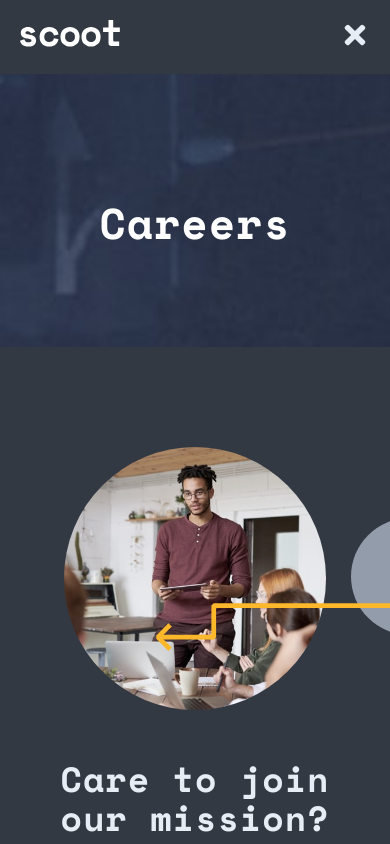
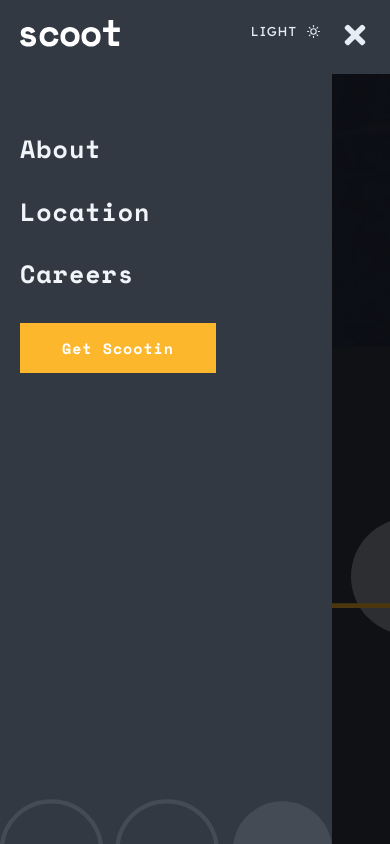
Before and after one commit to habibdev96/FEM-scoot-multi-page-website, a React (Create React App) app: page /Careers in a window 390 px wide. Both pictures are taken after a click on the button 355 px from the left and 37 px from the top of the page. Shown: the top 844 px of the page. Built offline with nearby package versions, Linux system fonts and the light colour scheme.

Commit message:
created mobile menu

```diff
--- a/src/App.js
+++ b/src/App.js
@@ -10,6 +10,7 @@ import About from './pages/About';
 import Location from './pages/Location';
 import Careers from './pages/Careers';
 import Navbar from './components/Shared/Navbar';
+import MobileMenu from './components/Shared/MobileMenu';
 import Cta from './components/Shared/Cta';
 import Footer from './components/Shared/Footer';
 
@@ -25,6 +26,7 @@ const App = () => {
         <Globals />
         <Router>
           <Navbar />
+          <MobileMenu />
           <Switch>
             <Route exact path='/' component={Home} />
             <Route exact path='/About' component={About} />
--- /dev/null
+++ b/src/components/Shared/MobileMenu.js
@@ -0,0 +1,99 @@
+import styled from 'styled-components';
+import StyledLink from '../StyledElements/Link.styled';
+import { StyledButton } from '../StyledElements/Buttons.styled';
+import pattern from '../../assets/patterns/semi-circles.svg';
+import Responsive from '../../abstracts/Responsive';
+import { useGlobalContext } from '../../context';
+
+const Overlay = styled.div`
+  background-color: rgba(0, 0, 0, 0.7);
+  position: fixed;
+  top: 0;
+  left: 0;
+  right: 0;
+  bottom: 0;
+  z-index: 1000;
+  height: 100vh;
+  width: 100vw;
+
+  @media (min-width: 800px) {
+    display: none;
+  }
+`;
+
+const StyledMobileMenu = styled.aside`
+  background-color: ${({ theme }) => theme.mainBg};
+  position: fixed;
+  top: 0;
+  left: 0;
+  height: 100vh;
+  width: 50vw;
+  z-index: 2100;
+  overflow: hidden;
+  transition: var(--mainTransition);
+
+  ${Responsive.sm`
+    width: 75%;
+  `}
+
+  ${Responsive.xs`
+    width: 85%;
+  `}
+
+  @media (min-width: 800px) {
+    display: none;
+  }
+
+  .info {
+    text-align: left;
+    padding: 10rem 2rem 0 2rem;
+
+    li {
+      margin: 3.5rem 0;
+    }
+  }
+
+  .pattern {
+    position: absolute;
+    bottom: 0;
+    right: 0;
+  }
+`;
+
+const MobileMenu = () => {
+  const { links, isSidebarOpen, setIsSidebarOpen, scrollToTop } =
+    useGlobalContext();
+
+  if (isSidebarOpen) {
+    return (
+      <Overlay onClick={() => setIsSidebarOpen(false)}>
+        <StyledMobileMenu>
+          <ul className='info'>
+            {links.map((link) => (
+              <li key={link.id}>
+                <StyledLink
+                  to={link.path}
+                  onClick={() => {
+                    setIsSidebarOpen(false);
+                    scrollToTop();
+                  }}
+                  mobile={+true}
+                >
+                  {link.text}
+                </StyledLink>
+              </li>
+            ))}
+            <StyledButton primary={+true} onClick={scrollToTop} to='/Location'>
+              Get Scootin
+            </StyledButton>
+          </ul>
+          <img src={pattern} alt='' className='pattern' />
+        </StyledMobileMenu>
+      </Overlay>
+    );
+  } else {
+    return null;
+  }
+};
+
+export default MobileMenu;
--- a/src/components/Shared/Navbar.js
+++ b/src/components/Shared/Navbar.js
@@ -13,7 +13,7 @@ import MobileMenuToggler from './MobileMenuToggler';
 const StyledNav = styled.nav`
   position: fixed;
   width: 100%;
-  z-index: 1000;
+  z-index: 3000;
   transition: var(--mainTransition);
   background-color: ${({ theme }) => theme.mainBg};
 `;
@@ -40,11 +40,15 @@ const Container = styled.div`
   .right,
   .links {
     ${flexAlign}
+
+    ${Responsive.sm`
+      align-items: start;
+      gap: 2rem;
+    `}
   }
 
   .links,
-  .btn,
-  .right {
+  .btn {
     ${Responsive.lg`
       display: none;
     `}
@@ -52,13 +56,19 @@ const Container = styled.div`
 `;
 
 const Navbar = () => {
-  const { theme, links, scrollToTop } = useGlobalContext();
+  const { theme, links, scrollToTop, setIsSidebarOpen } = useGlobalContext();
 
   return (
     <StyledNav>
       <Container>
         <div className='left'>
-          <Link to='/' onClick={scrollToTop}>
+          <Link
+            to='/'
+            onClick={() => {
+              scrollToTop();
+              setIsSidebarOpen(false);
+            }}
+          >
             <img
               src={theme === 'light' ? logodark : logolight}
               alt='scoot logo'
@@ -85,8 +95,8 @@ const Navbar = () => {
           >
             Get Scootin
           </StyledButton>
+          <MobileMenuToggler />
         </div>
-        <MobileMenuToggler />
       </Container>
     </StyledNav>
   );
--- a/src/components/Shared/ThemeToggleButton.js
+++ b/src/components/Shared/ThemeToggleButton.js
@@ -2,6 +2,7 @@ import styled from 'styled-components';
 import { textStyles } from '../../abstracts/Mixins';
 import { useGlobalContext } from '../../context';
 import { FiSun, FiMoon } from 'react-icons/fi';
+import Responsive from '../../abstracts/Responsive';
 
 const Toggler = styled.button`
   ${textStyles}
@@ -15,6 +16,10 @@ const Toggler = styled.button`
   border: 0;
   background-color: transparent;
   transition: var(--mainTransition);
+
+  ${Responsive.sm`
+    font-size: 1.3rem;
+  `}
 
   &:hover,
   &:focus {
--- a/src/components/StyledElements/Link.styled.js
+++ b/src/components/StyledElements/Link.styled.js
@@ -8,6 +8,8 @@ const StyledLink = styled(Link)`
   font-size: 1.5rem;
   transition: var(--mainTransition);
 
+  ${({ mobile }) => mobile && `font-size: 2.5rem;`}
+
   &:hover,
   &:focus {
     color: var(--yellow);
```
